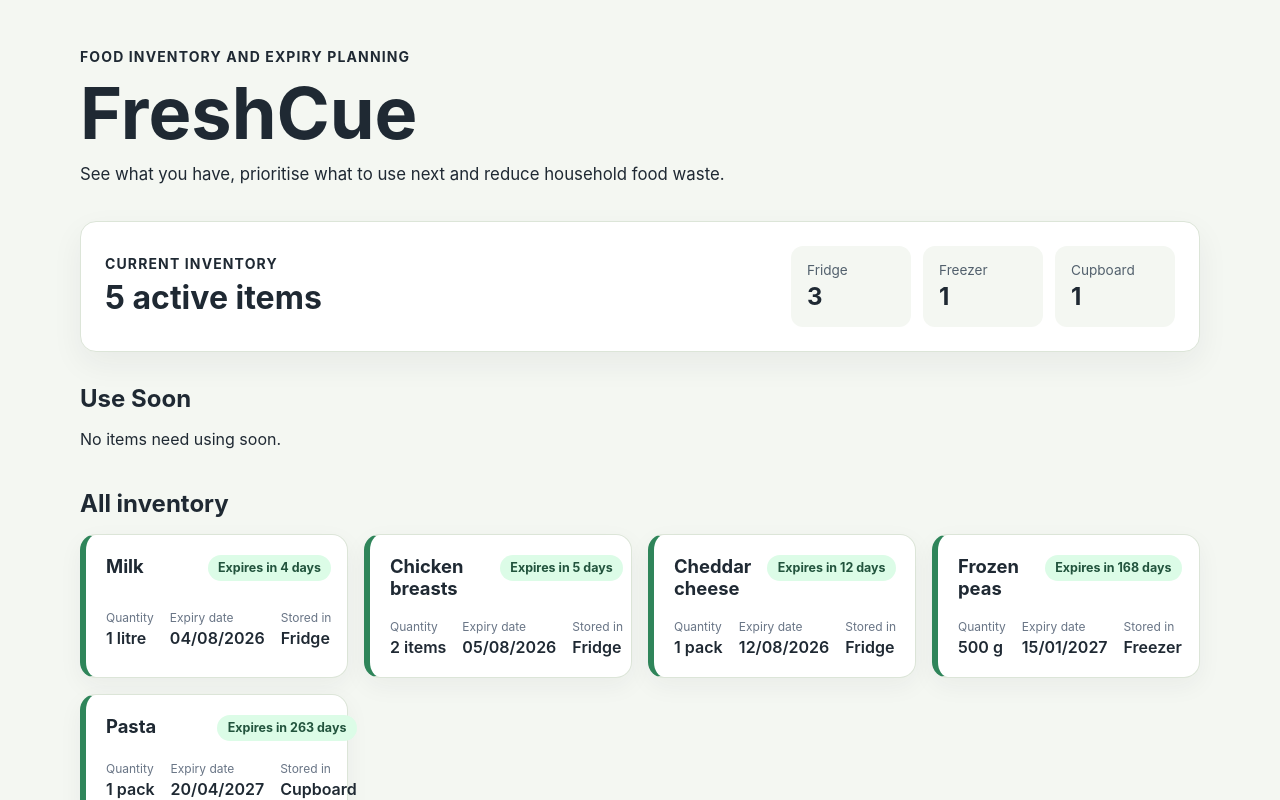
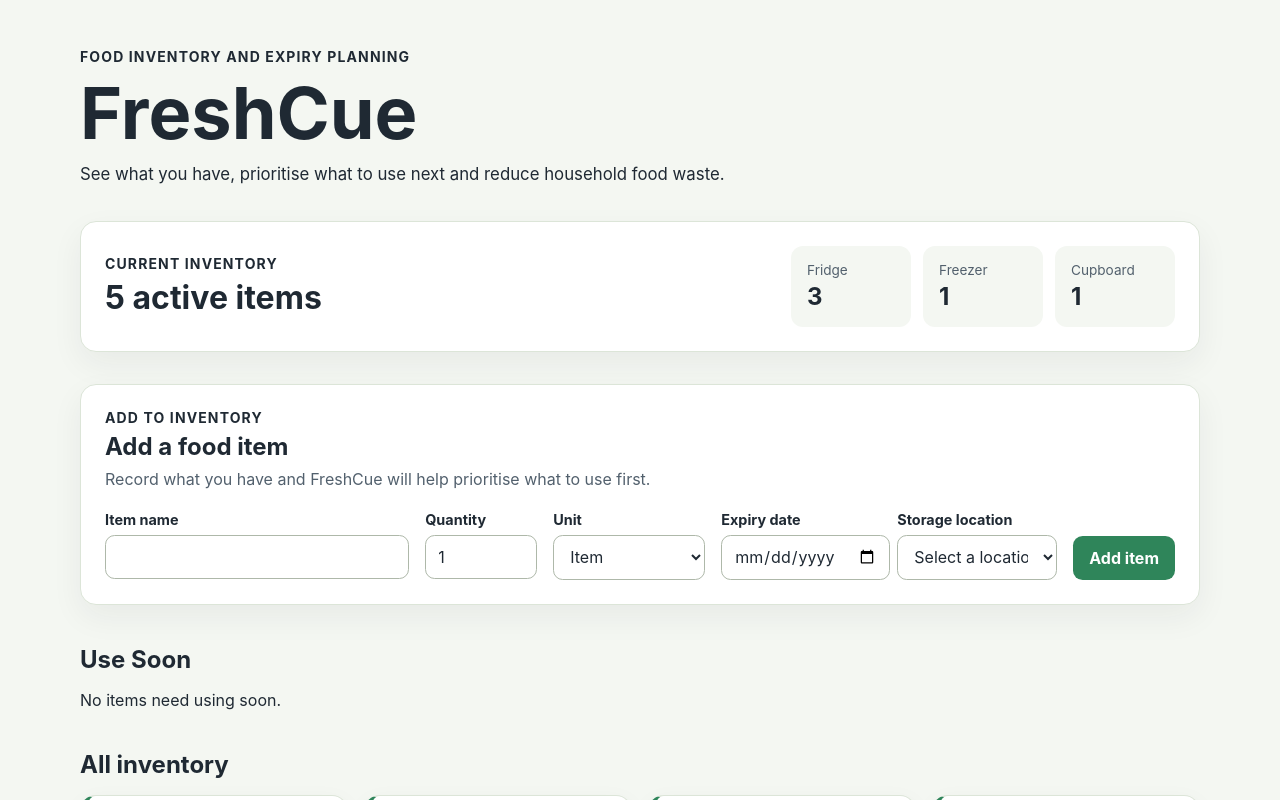
Before and after one commit to joshbingham/fresh-cue, a React (Vite) app: page / in a window 1280 px wide. Shown: the top 800 px of the page. Built offline with nearby package versions, Linux system fonts and the light colour scheme.

Commit message:
Create add item form

```diff
--- /dev/null
+++ b/src/components/AddItemForm.tsx
@@ -0,0 +1,222 @@
+import { useState, type FormEvent } from "react";
+import type { InventoryItem, StorageLocation } from "../types";
+
+interface AddItemFormProps {
+  onAddItem: (item: InventoryItem) => void;
+}
+
+interface FormValues {
+  name: string;
+  quantity: number;
+  quantityUnit: string;
+  expiryDate: string;
+  storageLocation: StorageLocation | "";
+}
+
+interface FormErrors {
+  name?: string;
+  quantity?: string;
+  expiryDate?: string;
+  storageLocation?: string;
+}
+
+const initialValues: FormValues = {
+  name: "",
+  quantity: 1,
+  quantityUnit: "item",
+  expiryDate: "",
+  storageLocation: "",
+};
+
+export default function AddItemForm({
+  onAddItem,
+}: AddItemFormProps) {
+  const [values, setValues] = useState<FormValues>(initialValues);
+  const [errors, setErrors] = useState<FormErrors>({});
+
+  function handleSubmit(event: FormEvent<HTMLFormElement>) {
+    event.preventDefault();
+
+    const nextErrors: FormErrors = {};
+
+    if (!values.name.trim()) {
+        nextErrors.name = "Enter an item name.";
+    }
+
+    if (values.quantity < 1) {
+        nextErrors.quantity = "Quantity must be at least 1.";
+    }
+
+    if (!values.expiryDate) {
+        nextErrors.expiryDate = "Choose an expiry date.";
+    }
+
+    if (!values.storageLocation) {
+        nextErrors.storageLocation = "Choose a storage location.";
+    }
+
+    setErrors(nextErrors);
+
+    if (Object.keys(nextErrors).length > 0) {
+        return;
+    }
+
+    const now = new Date().toISOString();
+
+    const newItem: InventoryItem = {
+        id: crypto.randomUUID(),
+        name: values.name.trim(),
+        quantity: values.quantity,
+        quantityUnit: values.quantityUnit as InventoryItem["quantityUnit"],
+        expiryDate: values.expiryDate,
+        storageLocation: values.storageLocation as StorageLocation,
+        status: "active",
+        createdAt: now,
+        updatedAt: now,
+    };
+
+    onAddItem(newItem);
+    setValues(initialValues);
+    setErrors({});
+    }
+
+  return (
+    <form className="add-item-form" onSubmit={handleSubmit} noValidate>
+        <div className="form-field">
+        <label htmlFor="item-name">Item name</label>
+        <input
+            id="item-name"
+            type="text"
+            value={values.name}
+            onChange={(event) =>
+            setValues((currentValues) => ({
+                ...currentValues,
+                name: event.target.value,
+            }))
+            }
+            aria-invalid={Boolean(errors.name)}
+            aria-describedby={errors.name ? "item-name-error" : undefined}
+        />
+
+        {errors.name && (
+            <p id="item-name-error" className="form-error" role="alert">
+            {errors.name}
+            </p>
+        )}
+        </div>
+
+        <div className="form-field">
+        <label htmlFor="item-quantity">Quantity</label>
+        <input
+            id="item-quantity"
+            type="number"
+            min="1"
+            value={values.quantity}
+            onChange={(event) =>
+            setValues((currentValues) => ({
+                ...currentValues,
+                quantity: Number(event.target.value),
+            }))
+            }
+            aria-invalid={Boolean(errors.quantity)}
+            aria-describedby={
+            errors.quantity ? "item-quantity-error" : undefined
+            }
+        />
+
+        {errors.quantity && (
+            <p id="item-quantity-error" className="form-error" role="alert">
+            {errors.quantity}
+            </p>
+        )}
+        </div>
+
+        <div className="form-field">
+        <label htmlFor="item-unit">Unit</label>
+        <select
+            id="item-unit"
+            value={values.quantityUnit}
+            onChange={(event) =>
+            setValues((currentValues) => ({
+                ...currentValues,
+                quantityUnit: event.target.value,
+            }))
+            }
+        >
+            <option value="item">Item</option>
+            <option value="pack">Pack</option>
+            <option value="g">Grams</option>
+            <option value="kg">Kilograms</option>
+            <option value="ml">Millilitres</option>
+            <option value="l">Litres</option>
+        </select>
+        </div>
+
+        <div className="form-field">
+        <label htmlFor="item-expiry-date">Expiry date</label>
+        <input
+            id="item-expiry-date"
+            type="date"
+            value={values.expiryDate}
+            onChange={(event) =>
+            setValues((currentValues) => ({
+                ...currentValues,
+                expiryDate: event.target.value,
+            }))
+            }
+            aria-invalid={Boolean(errors.expiryDate)}
+            aria-describedby={
+            errors.expiryDate ? "item-expiry-date-error" : undefined
+            }
+        />
+
+        {errors.expiryDate && (
+            <p
+            id="item-expiry-date-error"
+            className="form-error"
+            role="alert"
+            >
+            {errors.expiryDate}
+            </p>
+        )}
+        </div>
+
+        <div className="form-field">
+        <label htmlFor="item-storage-location">Storage location</label>
+        <select
+            id="item-storage-location"
+            value={values.storageLocation}
+            onChange={(event) =>
+            setValues((currentValues) => ({
+                ...currentValues,
+                storageLocation: event.target.value as StorageLocation | "",
+            }))
+            }
+            aria-invalid={Boolean(errors.storageLocation)}
+            aria-describedby={
+            errors.storageLocation
+                ? "item-storage-location-error"
+                : undefined
+            }
+        >
+            <option value="">Select a location</option>
+            <option value="fridge">Fridge</option>
+            <option value="freezer">Freezer</option>
+            <option value="cupboard">Cupboard</option>
+        </select>
+
+        {errors.storageLocation && (
+            <p
+            id="item-storage-location-error"
+            className="form-error"
+            role="alert"
+            >
+            {errors.storageLocation}
+            </p>
+        )}
+        </div>
+
+        <button type="submit">Add item</button>
+    </form>
+    );
+}
--- a/src/index.css
+++ b/src/index.css
@@ -226,6 +226,119 @@
   color: #52606d;
 }
 
+.add-item-section {
+  display: grid;
+  gap: 1.25rem;
+  padding: 1.5rem;
+  margin-bottom: 2.5rem;
+  background: #ffffff;
+  border: 1px solid #dce5d8;
+  border-radius: 1rem;
+  box-shadow: 0 0.75rem 2rem rgba(31, 41, 51, 0.06);
+}
+
+.add-item-section__header {
+  display: grid;
+  gap: 0.4rem;
+}
+
+.add-item-section__header p:last-child {
+  color: #52606d;
+  line-height: 1.5;
+}
+
+.add-item-form {
+  display: grid;
+  grid-template-columns: repeat(2, minmax(0, 1fr));
+  gap: 1rem;
+}
+
+.form-field {
+  display: grid;
+  align-content: start;
+  gap: 0.4rem;
+}
+
+.form-field label {
+  font-size: 0.9rem;
+  font-weight: 700;
+}
+
+.form-field input,
+.form-field select {
+  width: 100%;
+  min-height: 2.75rem;
+  padding: 0.65rem 0.75rem;
+  color: #1f2933;
+  background: #ffffff;
+  border: 1px solid #aeb8a9;
+  border-radius: 0.6rem;
+}
+
+.form-field input:focus,
+.form-field select:focus {
+  outline: 3px solid rgba(47, 133, 90, 0.2);
+  border-color: #2f855a;
+}
+
+.form-field input[aria-invalid="true"],
+.form-field select[aria-invalid="true"] {
+  border-color: #b42318;
+}
+
+.form-error {
+  color: #b42318;
+  font-size: 0.85rem;
+  line-height: 1.4;
+}
+
+.add-item-form button {
+  min-height: 2.75rem;
+  align-self: end;
+  padding: 0.7rem 1rem;
+  color: #ffffff;
+  background: #2f855a;
+  border: 0;
+  border-radius: 0.6rem;
+  font-weight: 700;
+  cursor: pointer;
+}
+
+.add-item-form button:hover {
+  background: #276749;
+}
+
+.add-item-form button:focus-visible {
+  outline: 3px solid rgba(47, 133, 90, 0.3);
+  outline-offset: 2px;
+}
+
+@media (min-width: 900px) {
+  .add-item-form {
+    grid-template-columns:
+      minmax(0, 2fr)
+      minmax(7rem, 0.7fr)
+      minmax(8rem, 1fr)
+      minmax(10rem, 1fr)
+      minmax(10rem, 1fr)
+      auto;
+  }
+}
+
+@media (max-width: 560px) {
+  .add-item-section {
+    padding: 1rem;
+  }
+
+  .add-item-form {
+    grid-template-columns: 1fr;
+  }
+
+  .add-item-form button {
+    width: 100%;
+  }
+}
+
 @media (min-width: 760px) {
   .inventory-dashboard {
     padding-top: 3rem;
--- a/src/pages/InventoryDashboard.tsx
+++ b/src/pages/InventoryDashboard.tsx
@@ -1,12 +1,28 @@
+import { useState } from "react";
+import AddItemForm from "../components/AddItemForm";
 import InventoryCard from "../components/InventoryCard";
 import InventorySummary from "../components/InventorySummary";
 import UseSoonSection from "../components/UseSoonSection";
 import { sampleInventory } from "../data/sampleInventory";
+import type { InventoryItem } from "../types";
 
 export default function InventoryDashboard() {
-  const activeItems = sampleInventory.filter(
-    (item) => item.status === "active",
-  );
+  const [inventory, setInventory] = useState(sampleInventory);
+
+  const activeItems = inventory
+    .filter((item) => item.status === "active")
+    .sort(
+        (a, b) =>
+        new Date(`${a.expiryDate}T00:00:00`).getTime() -
+        new Date(`${b.expiryDate}T00:00:00`).getTime(),
+    );
+
+  function handleAddItem(item: InventoryItem) {
+    setInventory((currentInventory) => [
+      item,
+      ...currentInventory,
+    ]);
+  }
 
   return (
     <main className="inventory-dashboard">
@@ -23,9 +39,27 @@
         </p>
       </header>
 
-      <InventorySummary items={sampleInventory} />
+      <InventorySummary items={inventory} />
 
-      <UseSoonSection items={sampleInventory} />
+      <section
+        className="add-item-section"
+        aria-labelledby="add-item-heading"
+        >
+        <div className="add-item-section__header">
+            <p className="inventory-summary__eyebrow">Add to inventory</p>
+            <h2 id="add-item-heading">Add a food item</h2>
+            <p>
+            Record what you have and FreshCue will help prioritise what to
+            use first.
+            </p>
+        </div>
+
+        <AddItemForm onAddItem={handleAddItem} />
+        </section>
+
+
+
+      <UseSoonSection items={inventory} />
 
       <section
         className="all-inventory-section"
@@ -44,10 +78,7 @@
         ) : (
           <div className="inventory-list">
             {activeItems.map((item) => (
-              <InventoryCard
-                key={item.id}
-                item={item}
-              />
+              <InventoryCard key={item.id} item={item} />
             ))}
           </div>
         )}
```
